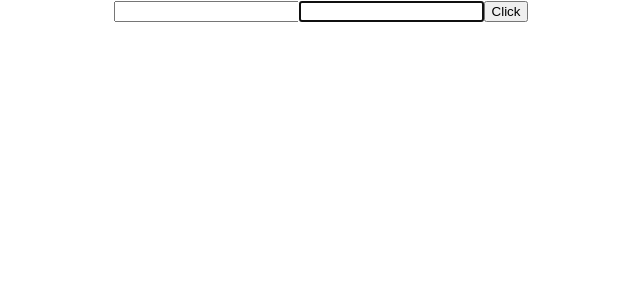
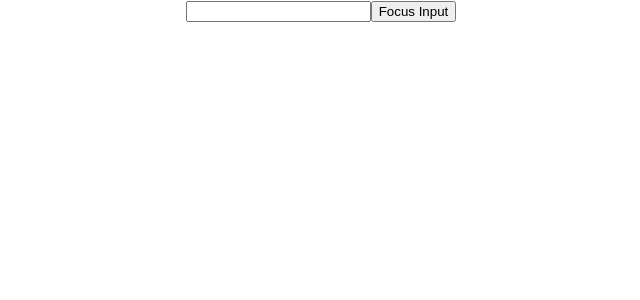
Before and after one commit to takinabradley/Codevolution-react-tutorial, a React (Create React App) app: page / in a window 1280 px wide. Shown: the top 300 px of the page, without its empty margins (319-959 px from the left). Built offline with nearby package versions, Linux system fonts and the light colour scheme.

Commit message:
Finish 'Refs with Class Components'

```diff
--- a/src/App.js
+++ b/src/App.js
@@ -1,10 +1,11 @@
 import "./App.css"
+import FocusInput from "./components/FocusInput"
 import RefsDemo from "./components/RefsDemo"
 
 function App() {
   return (
     <div className="App">
-      <RefsDemo />
+      <FocusInput />
     </div>
   )
 }
--- /dev/null
+++ b/src/components/FocusInput.js
@@ -0,0 +1,24 @@
+import React from "react"
+import Input from "./Input"
+export default class FocusInput extends React.Component {
+  constructor(props) {
+    super(props)
+    this.state = {}
+    this.componentRef = React.createRef()
+  }
+
+  clickHandler = (e) => {
+    // this is COOL
+    console.log(this.componentRef)
+    this.componentRef.current.focusInput()
+  }
+
+  render() {
+    return (
+      <div>
+        <Input ref={this.componentRef} />
+        <button onClick={this.clickHandler}>Focus Input</button>
+      </div>
+    )
+  }
+}
--- /dev/null
+++ b/src/components/Input.js
@@ -0,0 +1,15 @@
+import React from "react"
+export default class Input extends React.Component {
+  constructor(props) {
+    super(props)
+    this.inputRef = React.createRef()
+  }
+
+  focusInput() {
+    this.inputRef.current.focus()
+  }
+
+  render() {
+    return <input type="text" ref={this.inputRef} />
+  }
+}
```
Also changed, not shown: 1 other file (tests, documents, lock files or other folders).
